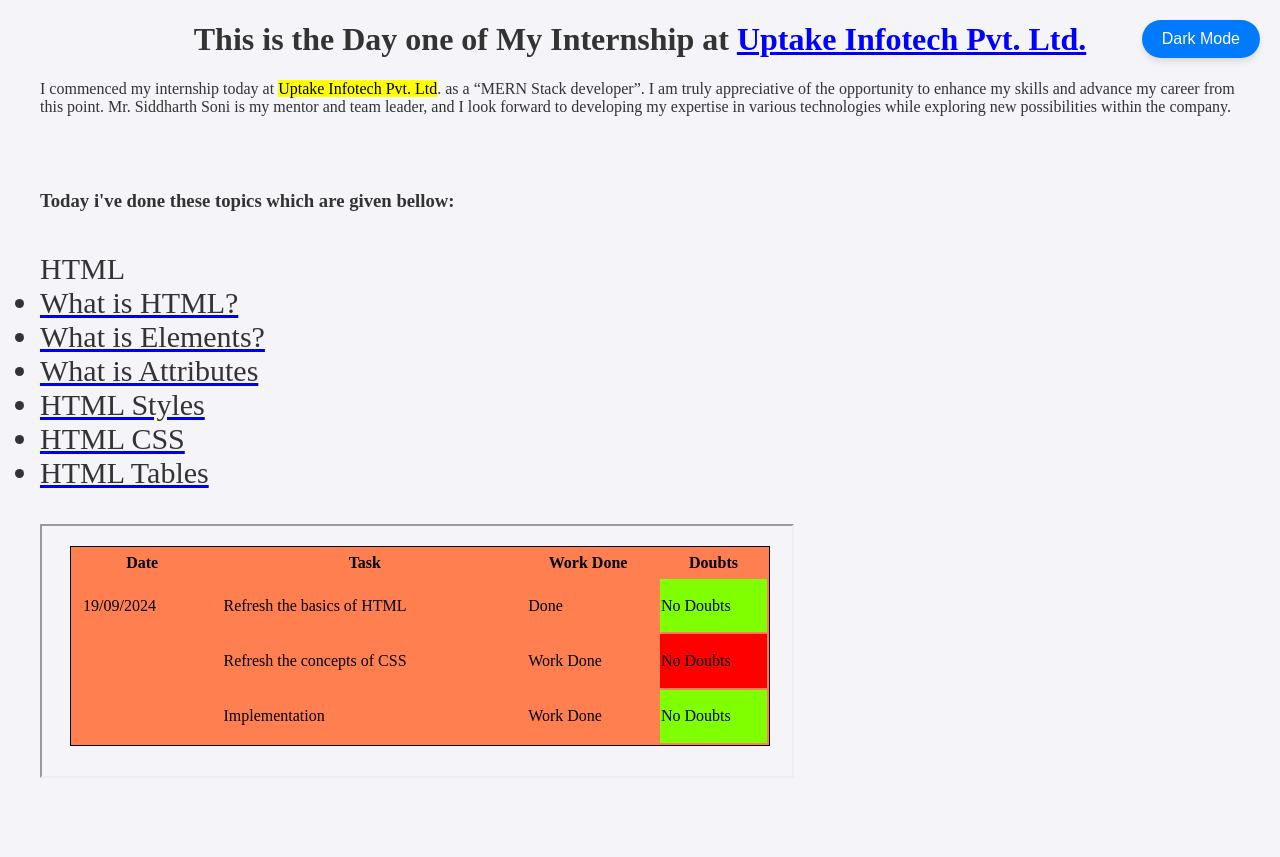
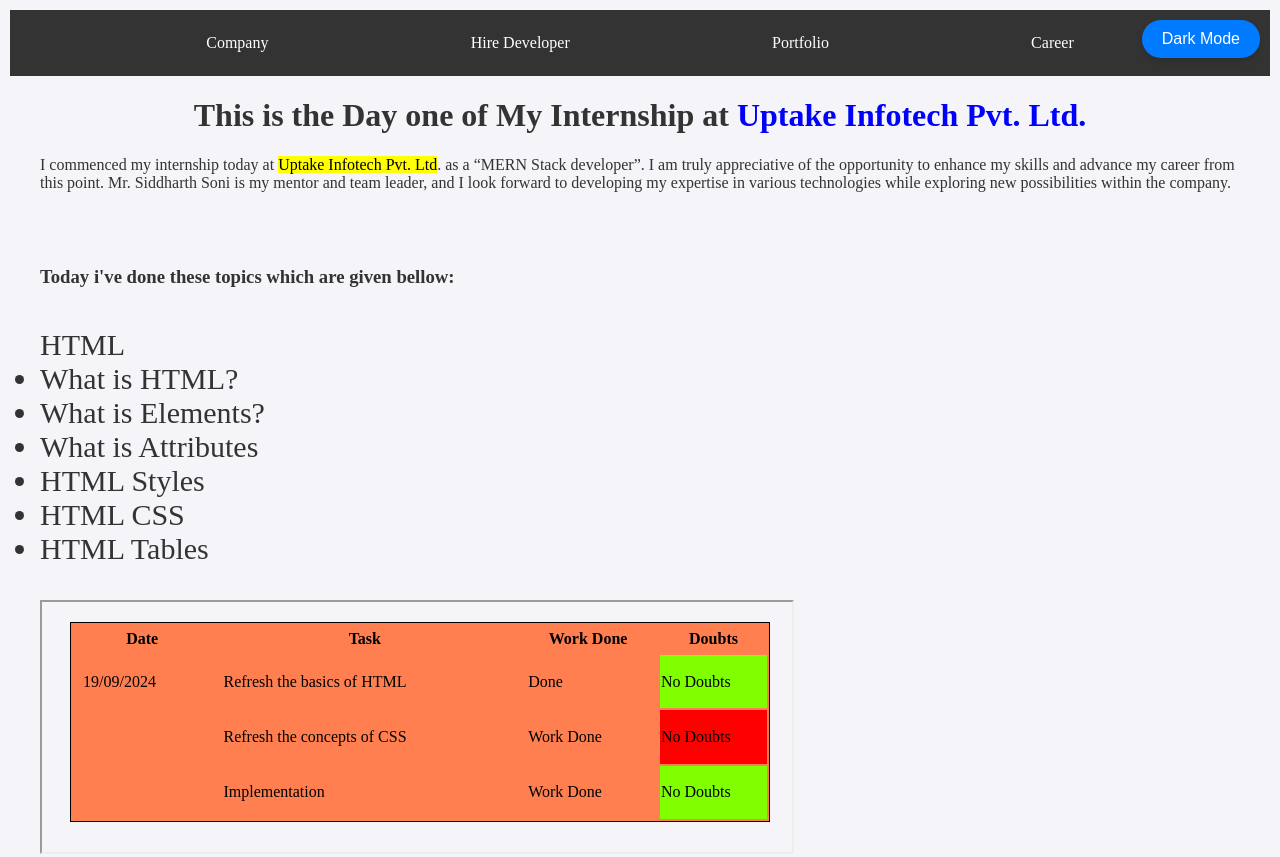
Before and after one commit to Rahull78/Basics_HTML, a plain HTML site: page index.html in a window 1280 px wide. Shown: the top 857 px of the page. Drawn offline with Linux system fonts and the light colour scheme.

Commit message:
Added Navbar and fixed the position issue of dark mode button

```diff
--- a/index.html
+++ b/index.html
@@ -9,6 +9,42 @@
   </head>
   <!-- Body starts from here -->
   <body>
+    <!-- Navbar for nevigation links -->
+    <ul class="unorderedList2">
+      <li class="listItems2">
+        <a
+          href="https://uptakeinfotech.com/about.html"
+          target="_blank"
+          rel="noopener noreferrer"
+          >Company</a
+        >
+      </li>
+      <li class="listItems2">
+        <a
+          href="https://uptakeinfotech.com/hire.html"
+          target="_blank"
+          rel="noopener noreferrer"
+          >Hire Developer</a
+        >
+      </li>
+      <li class="listItems2">
+        <a
+          href="https://uptakeinfotech.com/project-list.html"
+          target="_blank"
+          rel="noopener noreferrer"
+          >Portfolio</a
+        >
+      </li>
+      <li class="listItems2">
+        <a
+          href="https://uptakeinfotech.com/careerPage.html"
+          target="_blank"
+          rel="noopener noreferrer"
+          >Career</a
+        >
+      </li>
+    </ul>
+    <!-- Button for dark mode -->
     <button id="theme-toggle">Dark Mode</button>
     <!-- Heading for the main page -->
     <h1>
--- a/style.css
+++ b/style.css
@@ -3,6 +3,42 @@
   padding: 0;
   margin: 0;
   transition: background-color 0.3s ease, color 0.3s ease; /* Smooth transition */
+}
+
+a {
+  text-decoration: none;
+}
+
+body.dark-mode .unorderedList2 {
+  background-color: rgb(24, 23, 89);
+  color: white;
+}
+
+body .unorderedList2 {
+  display: flex;
+  flex-direction: row;
+  justify-content: space-evenly;
+  list-style-type: none;
+  margin: 10px;
+  padding: 10px;
+  overflow: hidden;
+  background-color: #333;
+}
+
+body .listItems2 {
+  float: left;
+}
+
+body .listItems2 a {
+  display: block;
+  color: white;
+  text-align: center;
+  padding: 14px 16px;
+  text-decoration: none;
+}
+
+body .listItems2 a:hover {
+  background-color: #111;
 }
 
 /* Dark Mode Styles */
@@ -54,7 +90,7 @@
 
 /* Attractive Toggle Button */
 #theme-toggle {
-  position: fixed; /* Keep the button in the top right corner, even on scroll */
+  position: absolute; /* Keep the button in the top right corner, even on scroll */
   top: 20px;
   right: 20px;
   padding: 10px 20px;
```
